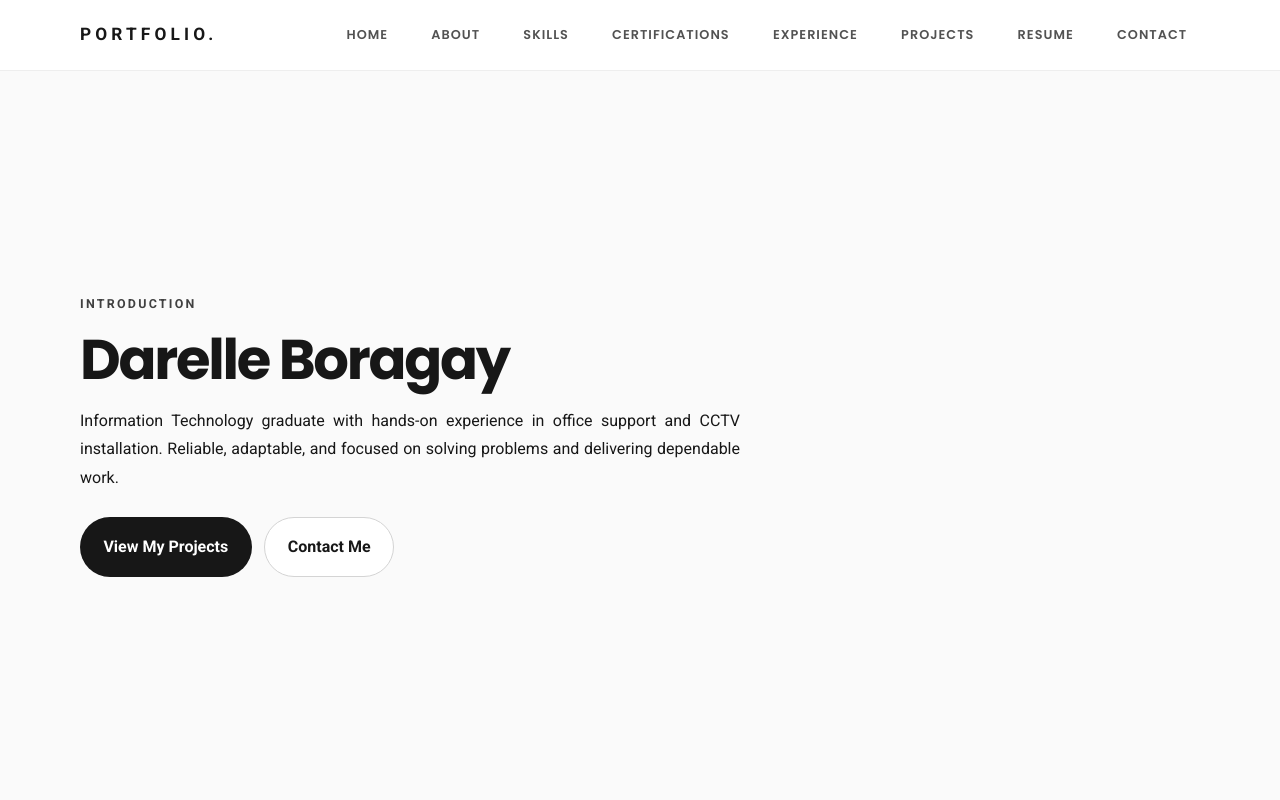
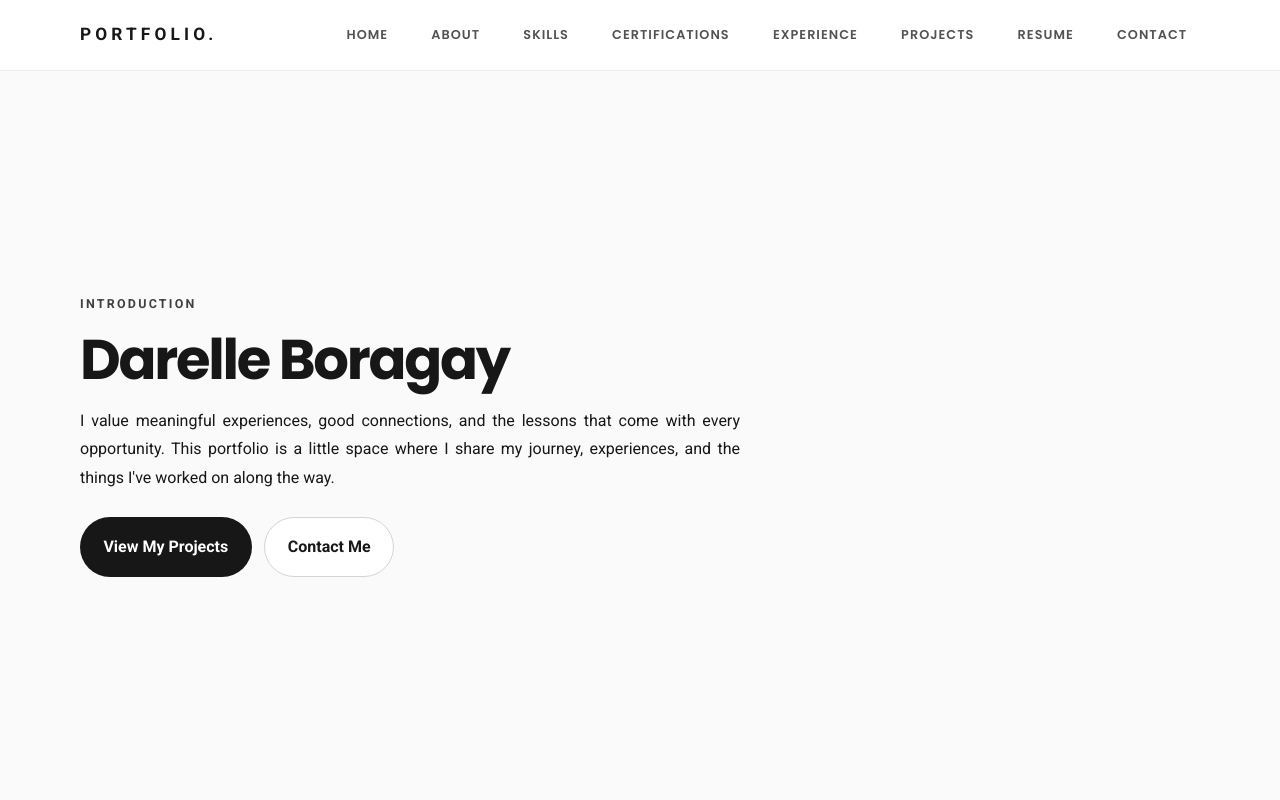
Before and after one commit to kelepetuk/DDB, a plain HTML site: page index.html in a window 1280 px wide. Shown: the top 800 px of the page. Drawn offline with Linux system fonts and the light colour scheme.

Commit message:
Update index.html

```diff
--- a/index.html
+++ b/index.html
@@ -7,7 +7,7 @@
     <meta name="referrer" content="no-referrer-when-downgrade">
     <meta name="description" content="Darelle Boragay's IT portfolio, featuring technical support experience, CCTV installation, projects, and certifications." />
     <meta name="theme-color" content="#fafafa" />
-    <title>Darelle Boragay | Portfolio</title>
+    <title>Portfolio</title>
         <!-- Favicons: browsers prefer .ico or PNG sizes. Use generated files (favicon.ico, favicon-32.png, favicon-16.png).
           Keep profile.jpg as a fallback but generate proper favicons and deploy them to the site root. -->
         <link rel="icon" href="./assets/icons/favicon.ico?v=2" />
@@ -52,7 +52,7 @@
             <p class="eyebrow">INTRODUCTION</p>
             <h1>Darelle Boragay</h1>
 
-            <p class="hero-copy">Information Technology graduate with hands-on experience in office support and CCTV installation. Reliable, adaptable, and focused on solving problems and delivering dependable work.</p>
+            <p class="hero-copy">I value meaningful experiences, good connections, and the lessons that come with every opportunity. This portfolio is a little space where I share my journey, experiences, and the things I've worked on along the way.</p>
             <div class="hero-actions">
               <a class="btn btn-primary" href="#projects">View My Projects</a>
               <a class="btn btn-secondary" href="#contact">Contact Me</a>
```
